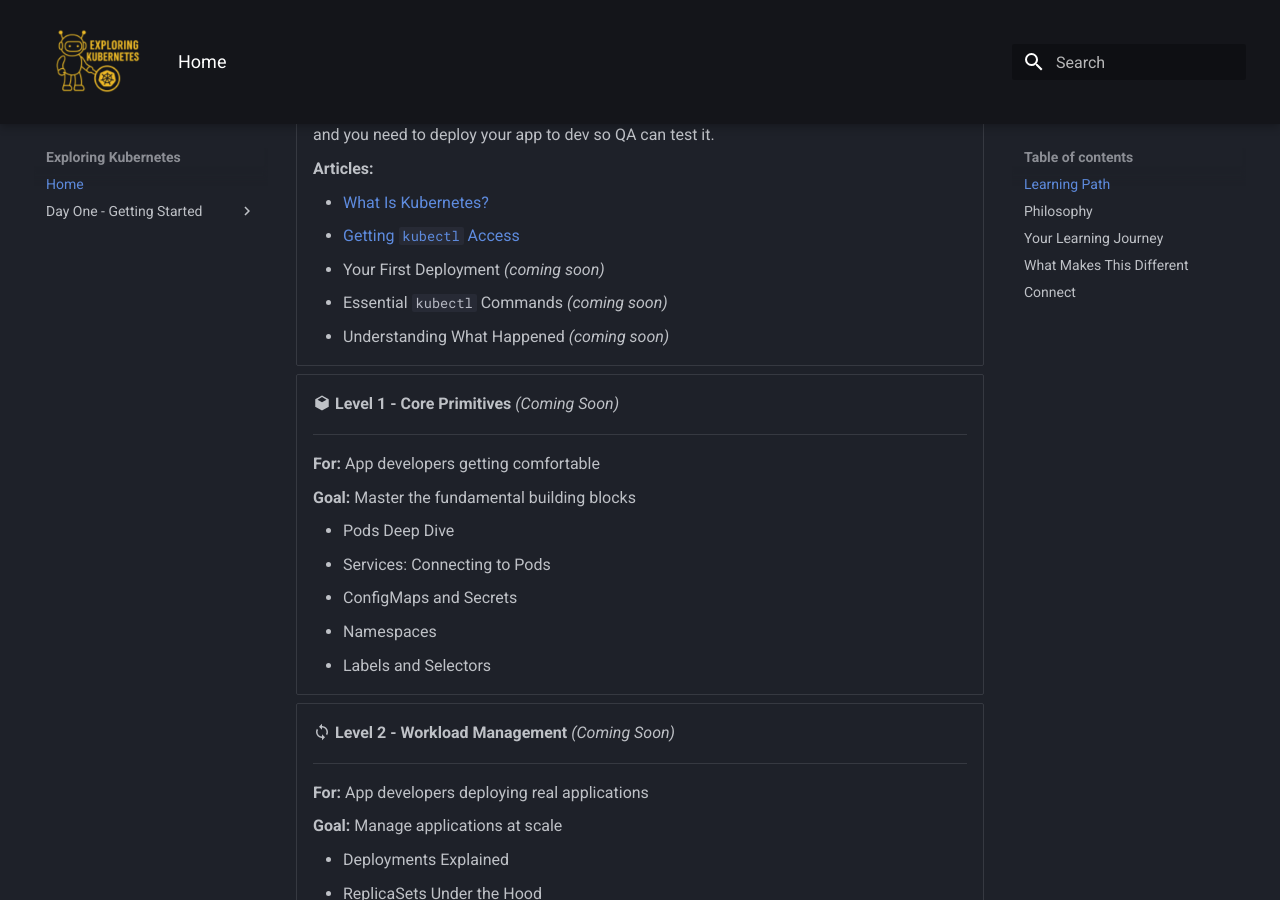
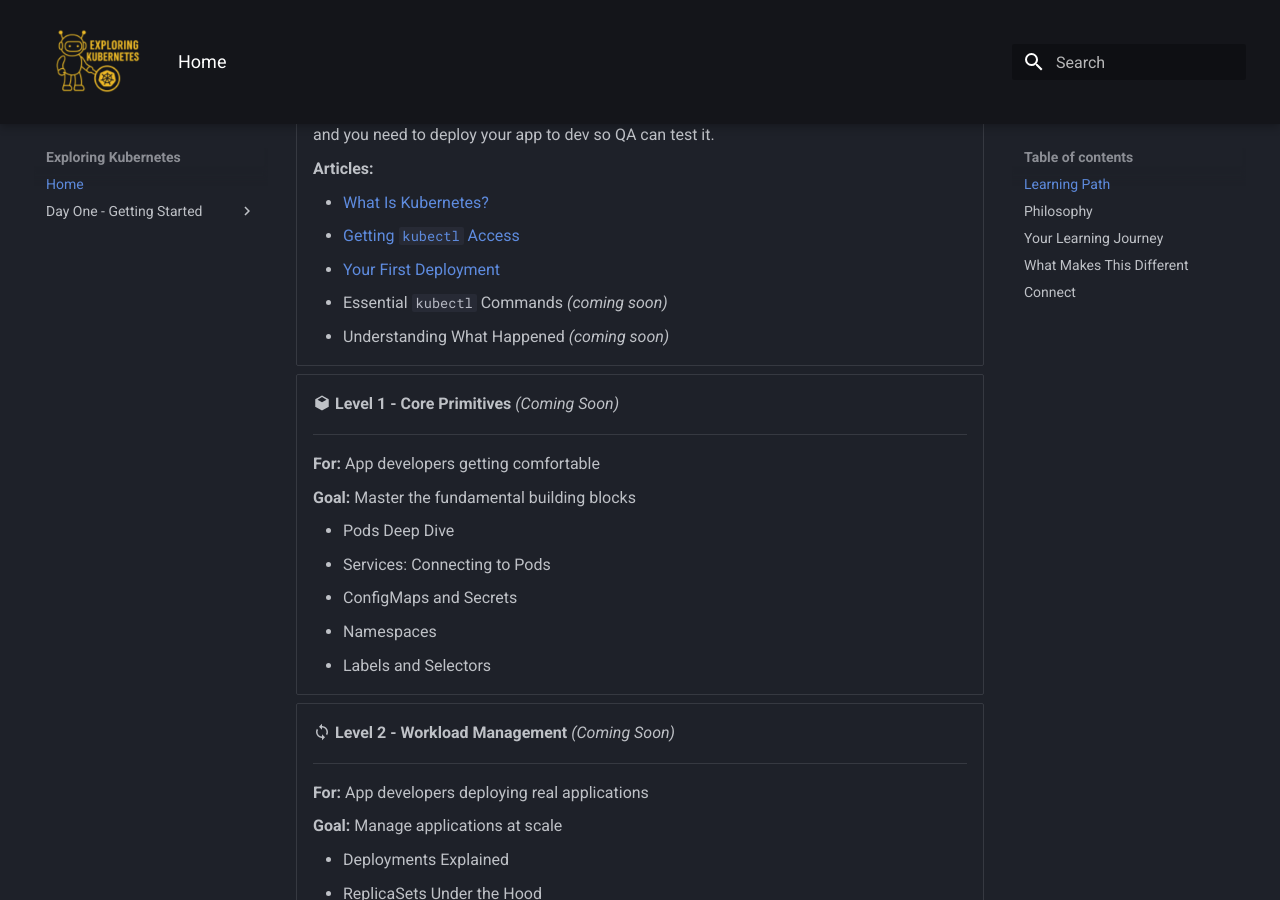
Before and after one commit to bradpenney/exploring_kubernetes, an MkDocs documentation site: the page built from docs/index.md, in a window 1280 px wide and 900 px high, scrolled down 698 px. Built offline with MkDocs 1.6.1 and Material for MkDocs 9.7.7, drawn with Linux system fonts in a browser that asks for light colours.

Commit message:
Added link to index
Signed-off-by: Brad Penney <penney.brad@protonmail.com>

```diff
--- a/docs/index.md
+++ b/docs/index.md
@@ -28,7 +28,7 @@
 
     - [What Is Kubernetes?](day_one/what_is_kubernetes.md)
     - [Getting `kubectl` Access](day_one/kubectl_access.md)
-    - Your First Deployment *(coming soon)*
+    - [Your First Deployment](day_one/first_deployment.md)
     - Essential `kubectl` Commands *(coming soon)*
     - Understanding What Happened *(coming soon)*
 
```
